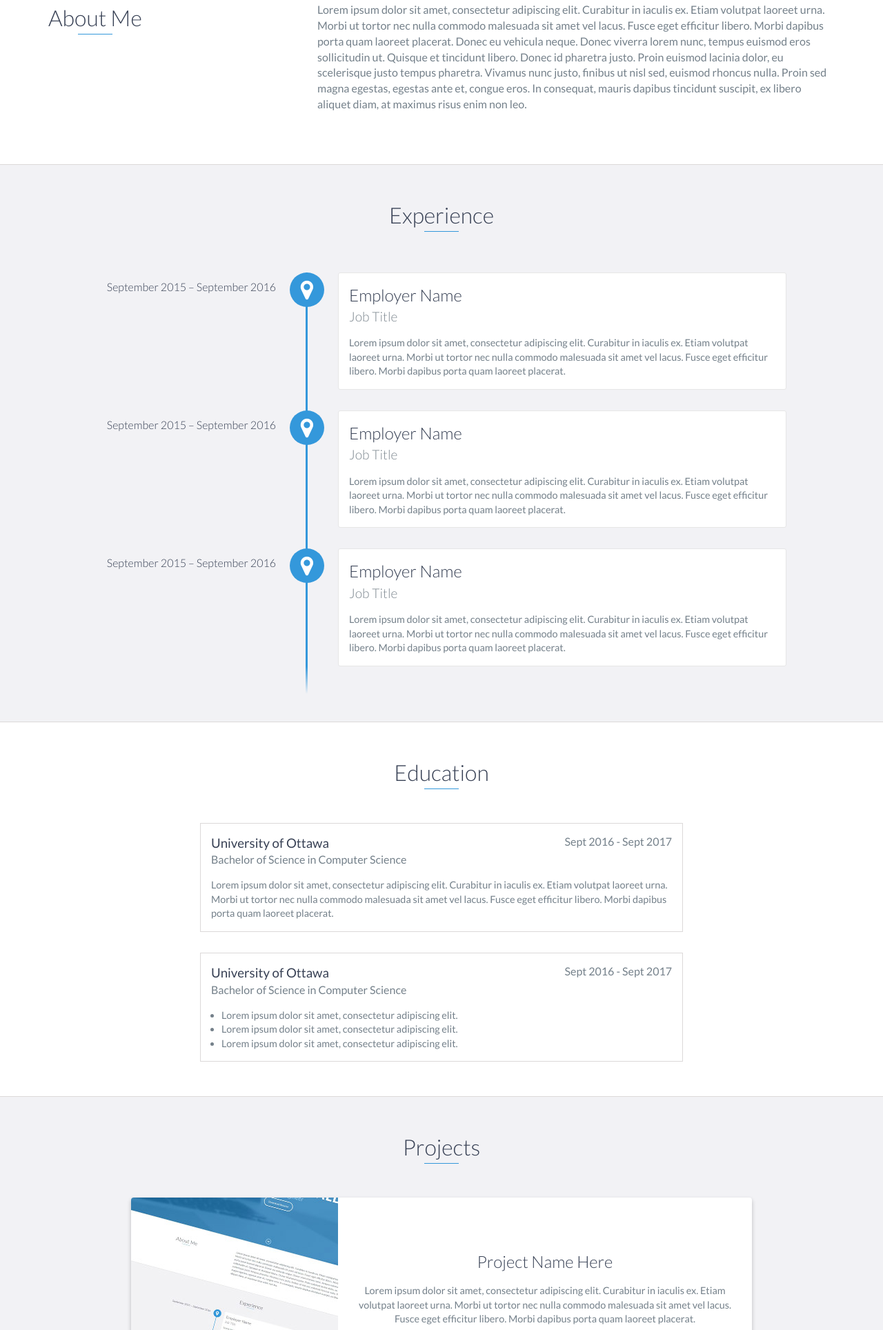
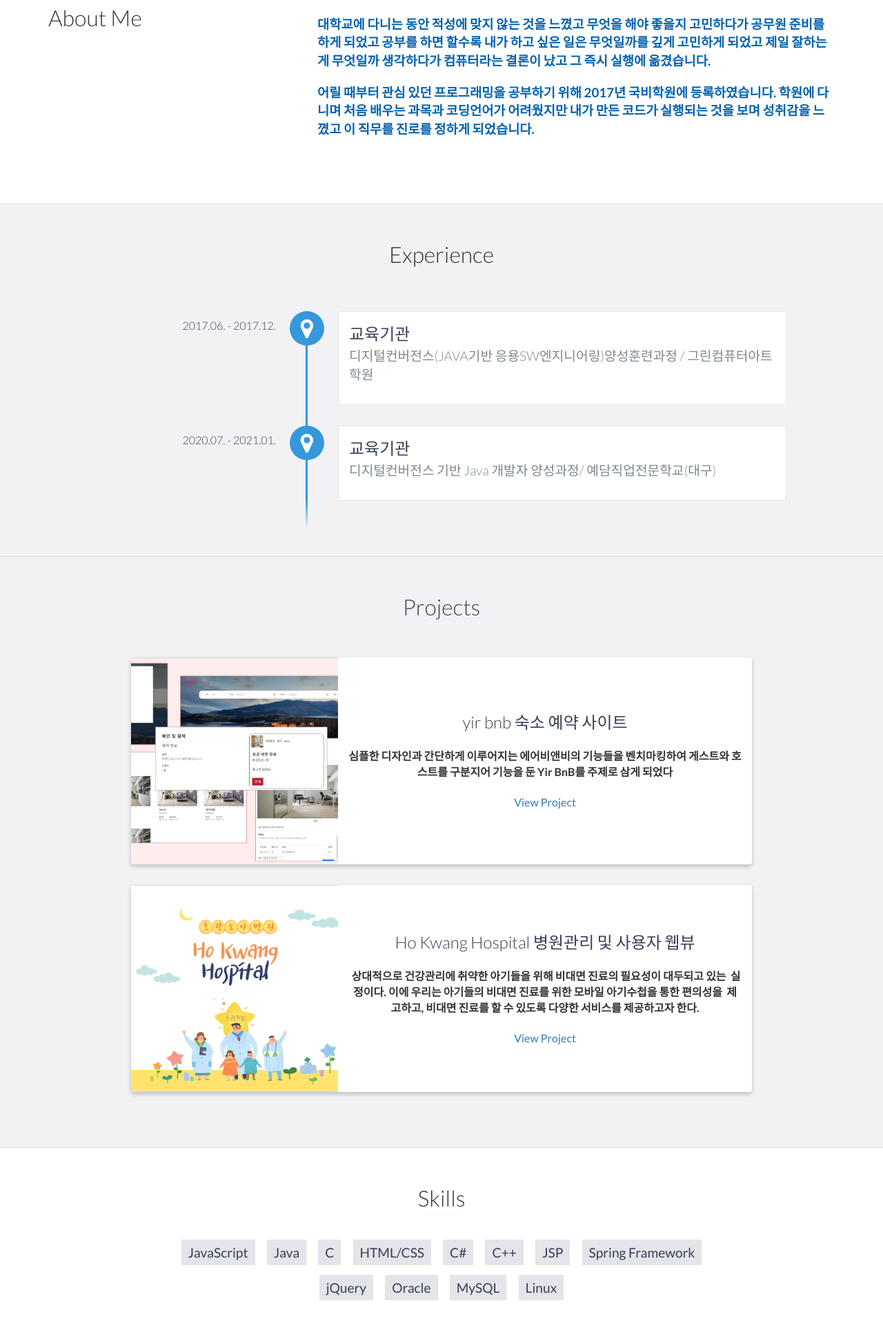
Before and after one commit to skyblue0715/woochungil, a website: page index.html in a window 1280 px wide. Shown: the part 872-2800 px from the top of the page at 69% size. Drawn offline with nearby package versions, Linux system fonts and the light colour scheme.

Commit message:
최종
완성

```diff
--- a/index.html
+++ b/index.html
@@ -5,7 +5,7 @@
     <meta charset="utf-8">
     <meta http-equiv="X-UA-Compatible" content="IE=edge">
     <meta name="viewport" content="width=device-width, initial-scale=1">
-    <title>My Portfolio</title>
+    <title>Developer 우청일의 포트폴리오 입니다</title>
 	<link rel="shortcut icon" href="favicon.ico" type="image/x-icon">
 	<link rel="icon" href="favicon.ico" type="image/x-icon">
     <link href="https://fonts.googleapis.com/css?family=Lato:300,400,700,900" rel="stylesheet">
@@ -13,7 +13,15 @@
     <link href="css/bootstrap.min.css" rel="stylesheet">
     <link href="css/styles.css" rel="stylesheet">
 </head>
+<style>
+img {
+  width: 300px;
+  height: 300px;
+  object-fit: cover;
+}
 
+
+</style>
 <body>
     <div id="mobile-menu-open" class="shadow-large">
         <i class="fa fa-bars" aria-hidden="true"></i>
@@ -25,22 +33,22 @@
         </div>
         <ul id="menu" class="shadow">
             <li>
-                <a href="#about">About</a>
+                <a href="#about"><H2>About</H2></a>
             </li>
             <li>
-                <a href="#experience">Experience</a>
+                <a href="#experience"><h2>Experience</h2></a>
             </li>
             <li>
-                <a href="#education">Education</a>
+                <a href="#education"><h2>Education</h2></a>
             </li>
             <li>
-                <a href="#projects">Projects</a>
+                <a href="#projects"><h2>Projects</h2></a>
             </li>
             <li>
-                <a href="#skills">Skills</a>
+                <a href="#skills"><h2>Skills</h2></a>
             </li>
             <li>
-                <a href="#contact">Contact</a>
+                <a href="#contact"><h2>Contact</h2></a>
             </li>
         </ul>
     </header>
@@ -48,9 +56,9 @@
 
     <div id="lead">
         <div id="lead-content">
-            <h1>Ryan Fitzgerald</h1>
-            <h2>Software Engineer</h2>
-            <a href="#" class="btn-rounded-white">Download Resume</a>
+            <h1>Developer 우청일 포트폴리오</h1>
+            <h2>Backend Engineer</h2>
+            <a href="images/우청일 자소서수정2.pdf" class="btn-rounded-white">이력서</a>
         </div>
         <!-- End #lead-content -->
 
@@ -69,13 +77,13 @@
         <div class="container">
             <div class="row">
                 <div class="col-md-4">
-                    <h2 class="heading">About Me</h2>
+                    <h1 class="heading">About Me</h1>
                 </div>
                 <div class="col-md-8">
                     <p>
-                        Lorem ipsum dolor sit amet, consectetur adipiscing elit. Curabitur in iaculis ex. Etiam volutpat laoreet urna. Morbi ut tortor nec nulla commodo malesuada sit amet vel lacus. Fusce eget efficitur libero. Morbi dapibus porta quam laoreet placerat. Donec
-                        eu vehicula neque. Donec viverra lorem nunc, tempus euismod eros sollicitudin ut. Quisque et tincidunt libero. Donec id pharetra justo. Proin euismod lacinia dolor, eu scelerisque justo tempus pharetra. Vivamus nunc justo, finibus
-                        ut nisl sed, euismod rhoncus nulla. Proin sed magna egestas, egestas ante et, congue eros. In consequat, mauris dapibus tincidunt suscipit, ex libero aliquet diam, at maximus risus enim non leo.
+                        <h3><p>대학교에 다니는 동안 적성에 맞지 않는 것을 느꼈고 무엇을 해야 좋을지 고민하다가 공무원 준비를 하게 되었고 공부를 하면 할수록 내가 하고 싶은 일은 무엇일까를 깊게 고민하게 되었고 제일 잘하는 게 무엇일까
+                        생각하다가 컴퓨터라는 결론이 났고 그 즉시 실행에 옮겼습니다.</p></h3> <h3><p>어릴 때부터 관심 있던 프로그래밍을 공부하기 위해 2017년 국비학원에 등록하였습니다. 학원에 다니며 처음 배우는 과목과 코딩언어가 어려웠지만 내가 만든
+                        코드가 실행되는 것을 보며 성취감을 느꼈고 이 직무를 진로를 정하게 되었습니다.</p></h3>
                     </p>
                 </div>
             </div>
@@ -84,66 +92,29 @@
     <!-- End #about -->
 
     <div id="experience" class="background-alt">
-        <h2 class="heading">Experience</h2>
+        <h1 class="heading">Experience</h1>
         <div id="experience-timeline">
-            <div data-date="September 2015 – September 2016">
-                <h3>Employer Name</h3>
-                <h4>Job Title</h4>
+            <div data-date=" 2017.06. - 2017.12. ">
+                <h3>교육기관</h3>
+
                 <p>
-                    Lorem ipsum dolor sit amet, consectetur adipiscing elit. Curabitur in iaculis ex. Etiam volutpat laoreet urna. Morbi ut tortor nec nulla commodo malesuada sit amet vel lacus. Fusce eget efficitur libero. Morbi dapibus porta quam laoreet placerat.
+                   <h4> 디지털컨버전스(JAVA기반 응용SW엔지니어링)양성훈련과정 / 그린컴퓨터아트학원</h4>
                 </p>
             </div>
 
-            <div data-date="September 2015 – September 2016">
-                <h3>Employer Name</h3>
-                <h4>Job Title</h4>
+            <div data-date="2020.07. - 2021.01.  ">
+                <h3>교육기관</h3>
+
                 <p>
-                    Lorem ipsum dolor sit amet, consectetur adipiscing elit. Curabitur in iaculis ex. Etiam volutpat laoreet urna. Morbi ut tortor nec nulla commodo malesuada sit amet vel lacus. Fusce eget efficitur libero. Morbi dapibus porta quam laoreet placerat.
+                    <h4> 디지털컨버전스 기반 Java 개발자 양성과정/ 예담직업전문학교(대구)</h4>
                 </p>
             </div>
 
-            <div data-date="September 2015 – September 2016">
-                <h3>Employer Name</h3>
-                <h4>Job Title</h4>
-                <p>
-                    Lorem ipsum dolor sit amet, consectetur adipiscing elit. Curabitur in iaculis ex. Etiam volutpat laoreet urna. Morbi ut tortor nec nulla commodo malesuada sit amet vel lacus. Fusce eget efficitur libero. Morbi dapibus porta quam laoreet placerat.
-                </p>
-            </div>
         </div>
     </div>
     <!-- End #experience -->
 
-    <div id="education">
-        <h2 class="heading">Education</h2>
-        <div class="education-block">
-            <h3>University of Ottawa</h3>
-            <span class="education-date">Sept 2016 - Sept 2017</span>
-            <h4>Bachelor of Science in Computer Science</h4>
-            <p>
-                Lorem ipsum dolor sit amet, consectetur adipiscing elit. Curabitur in iaculis ex. Etiam volutpat laoreet urna. Morbi ut tortor nec nulla commodo malesuada sit amet vel lacus. Fusce eget efficitur libero. Morbi dapibus porta quam laoreet placerat.
-            </p>
-        </div>
-        <!-- End .education-block -->
 
-        <div class="education-block">
-            <h3>University of Ottawa</h3>
-            <span class="education-date">Sept 2016 - Sept 2017</span>
-            <h4>Bachelor of Science in Computer Science</h4>
-            <ul>
-                <li>
-                    Lorem ipsum dolor sit amet, consectetur adipiscing elit.
-                </li>
-                <li>
-                    Lorem ipsum dolor sit amet, consectetur adipiscing elit.
-                </li>
-                <li>
-                    Lorem ipsum dolor sit amet, consectetur adipiscing elit.
-                </li>
-            </ul>
-        </div>
-        <!-- End .education-block -->
-    </div>
-    <!-- End #education -->
 
     <div id="projects" class="background-alt">
         <h2 class="heading">Projects</h2>
@@ -151,15 +122,17 @@
             <div class="row">
                 <div class="project shadow-large">
                     <div class="project-image">
-                        <img src="images/project.jpg" />
+                        <img src="images/sloth.png" />
                     </div>
                     <!-- End .project-image -->
                     <div class="project-info">
-                        <h3>Project Name Here</h3>
-                        <p>
-                            Lorem ipsum dolor sit amet, consectetur adipiscing elit. Curabitur in iaculis ex. Etiam volutpat laoreet urna. Morbi ut tortor nec nulla commodo malesuada sit amet vel lacus. Fusce eget efficitur libero. Morbi dapibus porta quam laoreet placerat.
-                        </p>
-                        <a href="#">View Project</a>
+                        <h3>yir bnb 숙소 예약 사이트</h3>
+                        <p><h4>
+                            심플한 디자인과 간단하게 이루어지는 에어비앤비의
+                            기능들을 벤치마킹하여 게스트와 호스트를 구분지어 기능을 둔
+                            Yir BnB를 주제로 삼게 되었다
+                        </p></h4>
+                        <a href="https://github.com/skyblue0715/sloth" target="_blank">View Project</a>
                     </div>
                     <!-- End .project-info -->
                 </div>
@@ -167,15 +140,17 @@
 
                 <div class="project shadow-large">
                     <div class="project-image">
-                        <img src="images/project.jpg" />
+                        <img src="images/hokwang.png" />
                     </div>
                     <!-- End .project-image -->
                     <div class="project-info">
-                        <h3>Project Name Here</h3>
-                        <p>
-                            Lorem ipsum dolor sit amet, consectetur adipiscing elit. Curabitur in iaculis ex. Etiam volutpat laoreet urna. Morbi ut tortor nec nulla commodo malesuada sit amet vel lacus. Fusce eget efficitur libero. Morbi dapibus porta quam laoreet placerat.
+                        <h3>Ho Kwang Hospital 병원관리 및 사용자 웹뷰</h3>
+                        <p><h4>
+                             상대적으로 건강관리에 취약한 아기들을 위해 비대면 진료의 필요성이 대두되고 있는
+                             실정이다. 이에 우리는 아기들의 비대면 진료를 위한 모바일 아기수첩을 통한 편의성을
+                             제고하고, 비대면 진료를 할 수 있도록 다양한 서비스를 제공하고자 한다.</h4>
                         </p>
-                        <a href="#">View Project</a>
+                        <a href="https://github.com/einekrone/hokwang">View Project</a>
                     </div>
                     <!-- End .project-info -->
                 </div>
@@ -186,47 +161,29 @@
     <!-- End #projects -->
 
     <div id="skills">
-        <h2 class="heading">Skills</h2>
+        <h1 class="heading">Skills</h1>
         <ul>
             <li>JavaScript</li>
-            <li>Python</li>
-            <li>Ruby</li>
-            <li>Go</li>
-            <li>Node.js</li>
-            <li>AngularJs</li>
-            <li>React</li>
-            <li>Elixir</li>
             <li>Java</li>
             <li>C</li>
+            <li>HTML/CSS</li>
             <li>C#</li>
             <li>C++</li>
-            <li>Ruby on Rails</li>
-            <li>JavaScript</li>
-            <li>Python</li>
-            <li>Ruby</li>
-            <li>Go</li>
-            <li>Node.js</li>
-            <li>AngularJs</li>
-            <li>React</li>
-            <li>Elixir</li>
-            <li>Java</li>
-            <li>C</li>
-            <li>C#</li>
-            <li>C++</li>
-            <li>Ruby on Rails</li>
+            <li>JSP</li>
+            <li>Spring Framework</li>
+            <li>jQuery</li>
+            <li>Oracle<br></li>
+            <li>MySQL</li>
+            <li>Linux</li>
+
+
         </ul>
     </div>
     <!-- End #skills -->
-
     <div id="contact">
-        <h2>Get in Touch</h2>
+        <h1 style="color:white">Contact</h1>
         <div id="contact-form">
-            <form method="POST" action="https://formspree.io/email@email.com">
-                <input type="hidden" name="_subject" value="Contact request from personal website" />
-                <input type="email" name="_replyto" placeholder="Your email" required>
-                <textarea name="message" placeholder="Your message" required></textarea>
-                <button type="submit">Send</button>
-            </form>
+            <h3>skybule4487@naver.com</h3>
         </div>
         <!-- End #contact-form -->
     </div>
```
Also changed, not shown: css/styles.css, images/hokwang.png (added), images/sloth.png (added), 1 other file.
